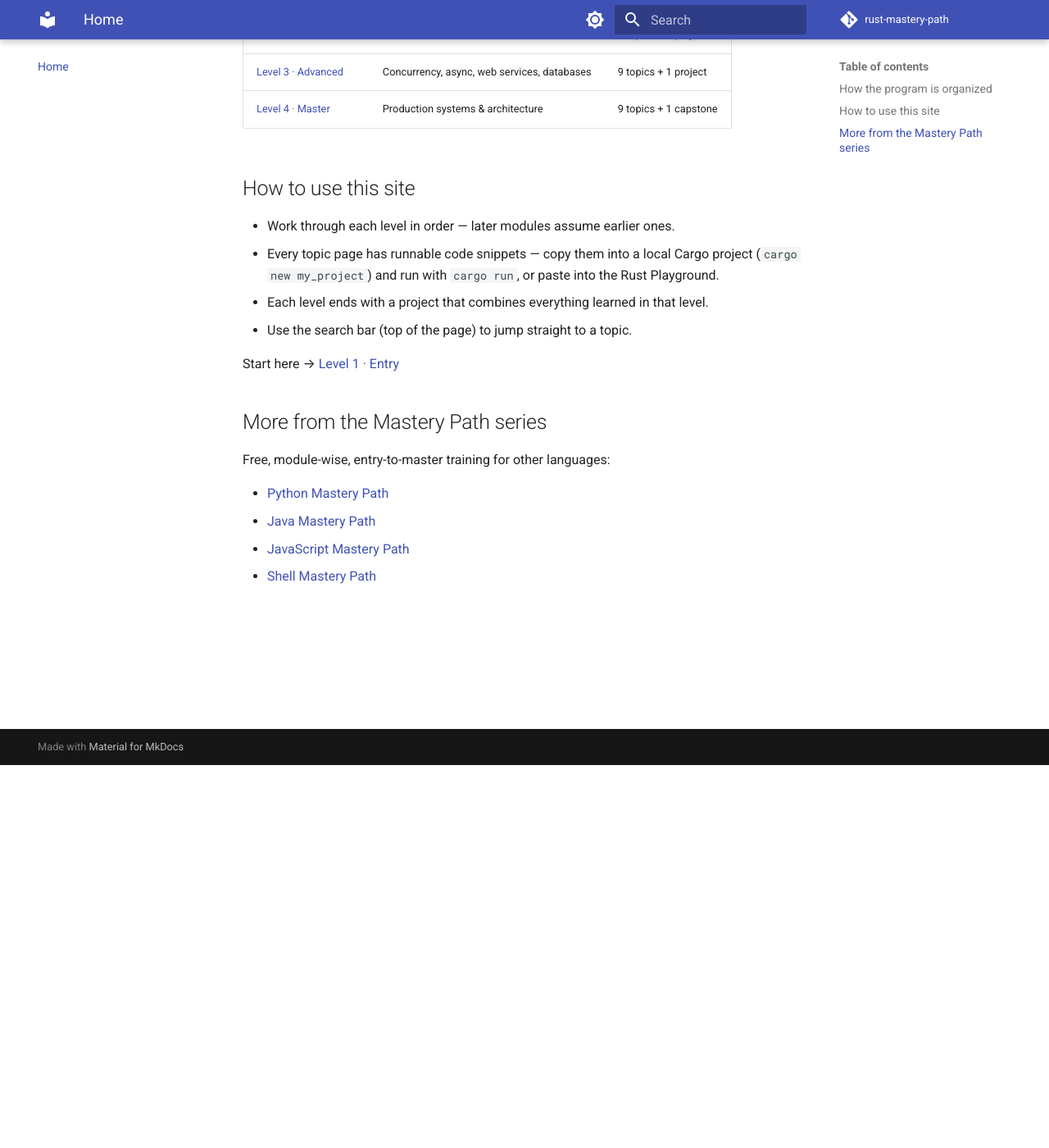
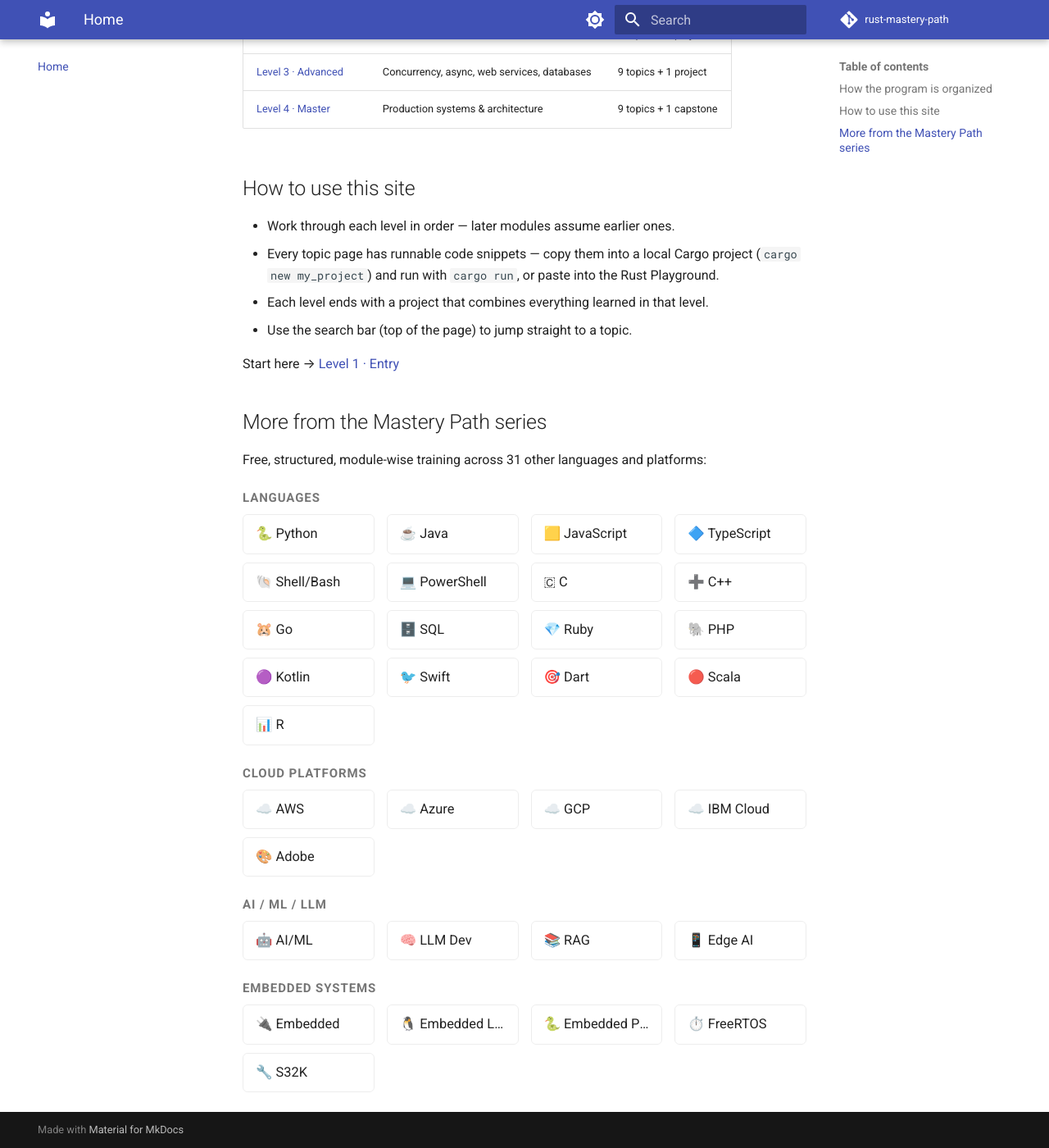
Before and after one commit to SIGILIPELLI/rust-mastery-path, an MkDocs documentation site: the page built from docs/index.md, in a window 1280 px wide and 1400 px high, scrolled down 467 px. Shown: the whole window at 82% size. Built offline with MkDocs 1.6.1 and Material for MkDocs 9.7.7, drawn with Linux system fonts in a browser that asks for light colours; comment, search, counter and statistics services are not loaded.

Commit message:
Update cross-links: multi-column grid across all Mastery Path sites
Co-Authored-By: Claude Sonnet 5 <noreply@anthropic.com>

```diff
--- a/docs/index.md
+++ b/docs/index.md
@@ -27,9 +27,50 @@ Start here → [Level 1 · Entry](level-1/index.md)
 
 ## More from the Mastery Path series
 
-Free, module-wise, entry-to-master training for other languages:
+Free, structured, module-wise training across 31 other languages and platforms:
 
-- [Python Mastery Path](https://sigilipelli.github.io/python-mastery-path/)
-- [Java Mastery Path](https://sigilipelli.github.io/java-mastery-path/)
-- [JavaScript Mastery Path](https://sigilipelli.github.io/javascript-mastery-path/)
-- [Shell Mastery Path](https://sigilipelli.github.io/shell-mastery-path/)
+<div class="mastery-grid-wrap">
+<p class="mastery-grid-category">Languages</p>
+<div class="mastery-grid">
+  <a href="https://sigilipelli.github.io/python-mastery-path/">🐍 Python</a>
+  <a href="https://sigilipelli.github.io/java-mastery-path/">☕ Java</a>
+  <a href="https://sigilipelli.github.io/javascript-mastery-path/">🟨 JavaScript</a>
+  <a href="https://sigilipelli.github.io/typescript-mastery-path/">🔷 TypeScript</a>
+  <a href="https://sigilipelli.github.io/shell-mastery-path/">🐚 Shell/Bash</a>
+  <a href="https://sigilipelli.github.io/powershell-mastery-path/">💻 PowerShell</a>
+  <a href="https://sigilipelli.github.io/c-mastery-path/">🇨 C</a>
+  <a href="https://sigilipelli.github.io/cpp-mastery-path/">➕ C++</a>
+  <a href="https://sigilipelli.github.io/go-mastery-path/">🐹 Go</a>
+  <a href="https://sigilipelli.github.io/sql-mastery-path/">🗄️ SQL</a>
+  <a href="https://sigilipelli.github.io/ruby-mastery-path/">💎 Ruby</a>
+  <a href="https://sigilipelli.github.io/php-mastery-path/">🐘 PHP</a>
+  <a href="https://sigilipelli.github.io/kotlin-mastery-path/">🟣 Kotlin</a>
+  <a href="https://sigilipelli.github.io/swift-mastery-path/">🐦 Swift</a>
+  <a href="https://sigilipelli.github.io/dart-mastery-path/">🎯 Dart</a>
+  <a href="https://sigilipelli.github.io/scala-mastery-path/">🔴 Scala</a>
+  <a href="https://sigilipelli.github.io/r-mastery-path/">📊 R</a>
+</div>
+<p class="mastery-grid-category">Cloud Platforms</p>
+<div class="mastery-grid">
+  <a href="https://sigilipelli.github.io/aws-mastery-path/">☁️ AWS</a>
+  <a href="https://sigilipelli.github.io/azure-mastery-path/">☁️ Azure</a>
+  <a href="https://sigilipelli.github.io/gcp-mastery-path/">☁️ GCP</a>
+  <a href="https://sigilipelli.github.io/ibm-cloud-mastery-path/">☁️ IBM Cloud</a>
+  <a href="https://sigilipelli.github.io/adobe-mastery-path/">🎨 Adobe</a>
+</div>
+<p class="mastery-grid-category">AI / ML / LLM</p>
+<div class="mastery-grid">
+  <a href="https://sigilipelli.github.io/ai-ml-mastery-path/">🤖 AI/ML</a>
+  <a href="https://sigilipelli.github.io/llm-dev-mastery-path/">🧠 LLM Dev</a>
+  <a href="https://sigilipelli.github.io/rag-mastery-path/">📚 RAG</a>
+  <a href="https://sigilipelli.github.io/edge-ai-mastery-path/">📱 Edge AI</a>
+</div>
+<p class="mastery-grid-category">Embedded Systems</p>
+<div class="mastery-grid">
+  <a href="https://sigilipelli.github.io/embedded-mastery-path/">🔌 Embedded</a>
+  <a href="https://sigilipelli.github.io/embedded-linux-mastery-path/">🐧 Embedded Linux</a>
+  <a href="https://sigilipelli.github.io/embedded-python-mastery-path/">🐍 Embedded Python</a>
+  <a href="https://sigilipelli.github.io/freertos-mastery-path/">⏱️ FreeRTOS</a>
+  <a href="https://sigilipelli.github.io/s32k-mastery-path/">🔧 S32K</a>
+</div>
+</div>
--- a/docs/stylesheets/extra.css
+++ b/docs/stylesheets/extra.css
@@ -11,3 +11,40 @@
   background: var(--md-primary-fg-color);
   color: var(--md-primary-bg-color);
 }
+
+/* mastery-grid cross-link styles */
+.mastery-grid-category {
+  font-weight: 600;
+  margin-top: 1.1rem;
+  margin-bottom: 0.4rem;
+  font-size: 0.75rem;
+  text-transform: uppercase;
+  letter-spacing: 0.06em;
+  color: var(--md-default-fg-color--light);
+}
+
+.mastery-grid {
+  display: grid;
+  grid-template-columns: repeat(auto-fill, minmax(160px, 1fr));
+  gap: 0.5rem 0.75rem;
+  margin: 0 0 1rem;
+}
+
+.mastery-grid a {
+  display: block;
+  padding: 0.5rem 0.75rem;
+  border: 1px solid var(--md-default-fg-color--lightest);
+  border-radius: 0.3rem;
+  text-decoration: none !important;
+  color: var(--md-default-fg-color) !important;
+  font-size: 0.82rem;
+  white-space: nowrap;
+  overflow: hidden;
+  text-overflow: ellipsis;
+  transition: background-color 0.15s ease, border-color 0.15s ease;
+}
+
+.mastery-grid a:hover {
+  background-color: var(--md-accent-fg-color--transparent);
+  border-color: var(--md-accent-fg-color);
+}
```
